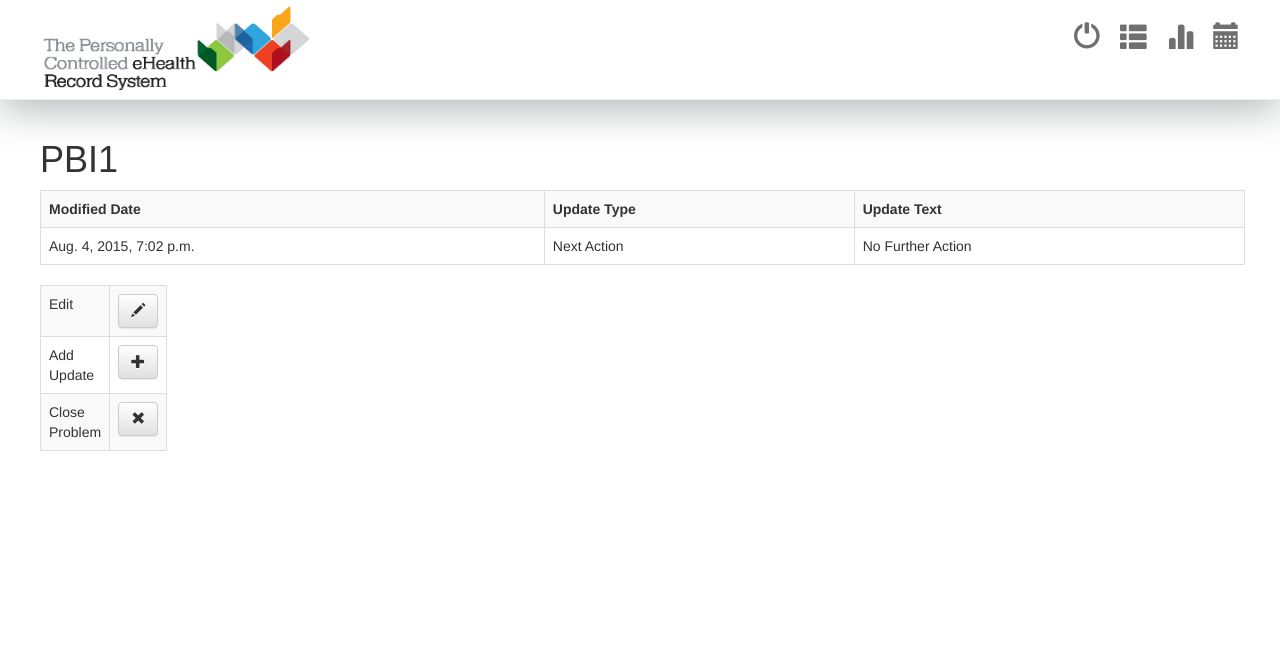
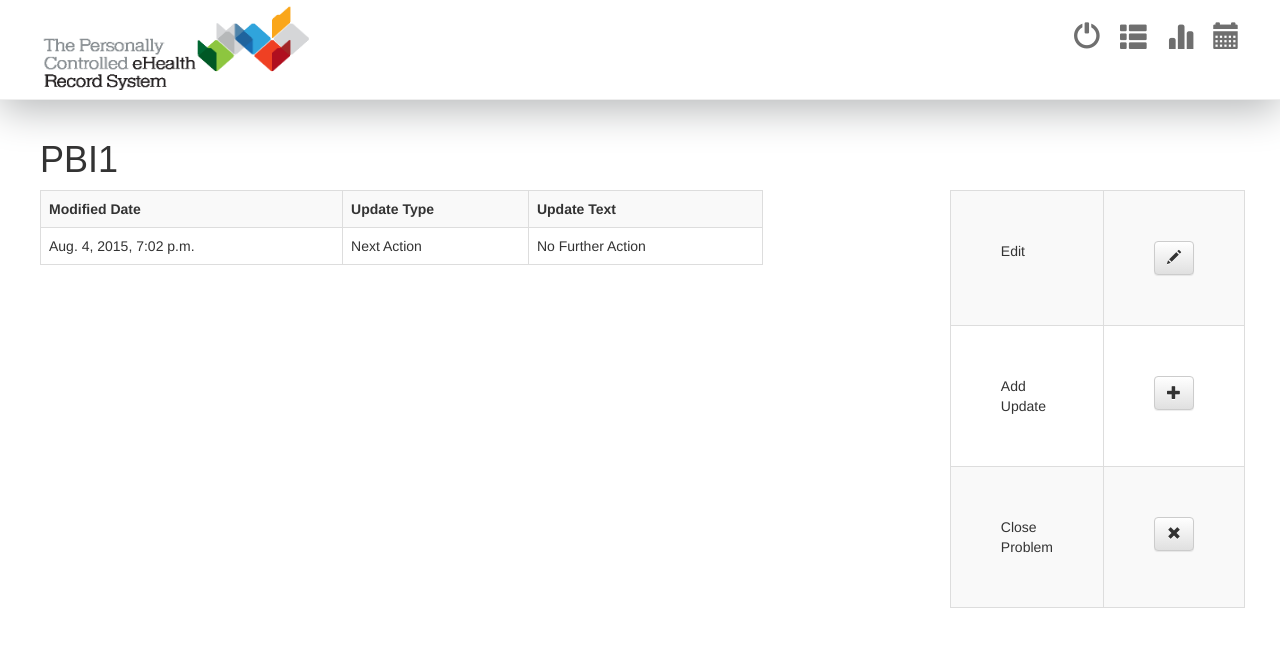
Before and after one commit to jacskon/ProdOps, a Django app: page /activity/31/ in a window 1280 px wide. Shown: the top 647 px of the page. Run offline with Django 3.2, Linux system fonts and the light colour scheme; a user stored in the database is signed in; data comes from the database, SQL or seed files in the repository; some libraries are stand-ins or nearby versions.

Commit message:
Improved usability on pbi detail

```diff
--- a/blog/static/css/blog.css
+++ b/blog/static/css/blog.css
@@ -178,6 +178,16 @@ h1, h2, h3, h4 {
 
 .edit-list {
     width: 0;
+    float: right;
+}
+
+.edit-list td {
+    padding: 50px !important;
+}
+
+.update-list {
+    width: 60%;
+    flaot: left;
 }
 
 .progression-complete {
--- a/blog/templates/pbi/pbi_detail.html
+++ b/blog/templates/pbi/pbi_detail.html
@@ -3,20 +3,6 @@
 {% block content %}
     <div class="post">
         <h1>{{ pbi.title }}</h1>
-        <table class="table table-striped table-bordered table-hover slider-table">
-            <tr>
-                <th>Modified Date</th>
-                <th>Update Type</th>
-                <th>Update Text</th>
-            </tr>
-            {% for update in update %}
-                <tr>
-                    <td>{{ update.created_date }}</td>
-                    <td>{{ update.update_type }}</td>
-                    <td>{{ update.text }}</td>
-                </tr>
-            {% endfor %}
-        </table>
         <table class="table table-striped table-bordered table-hover edit-list">
             <tr>
                 <td valign="middle">Edit</td>
@@ -38,5 +24,19 @@
                 </tr>
             {% endif %}
         </table>
+        <table class="table table-striped table-bordered table-hover slider-table update-list">
+            <tr>
+                <th>Modified Date</th>
+                <th>Update Type</th>
+                <th>Update Text</th>
+            </tr>
+            {% for update in update %}
+                <tr>
+                    <td>{{ update.created_date }}</td>
+                    <td>{{ update.update_type }}</td>
+                    <td>{{ update.text }}</td>
+                </tr>
+            {% endfor %}
+        </table>
     </div>
 {% endblock %}
```
